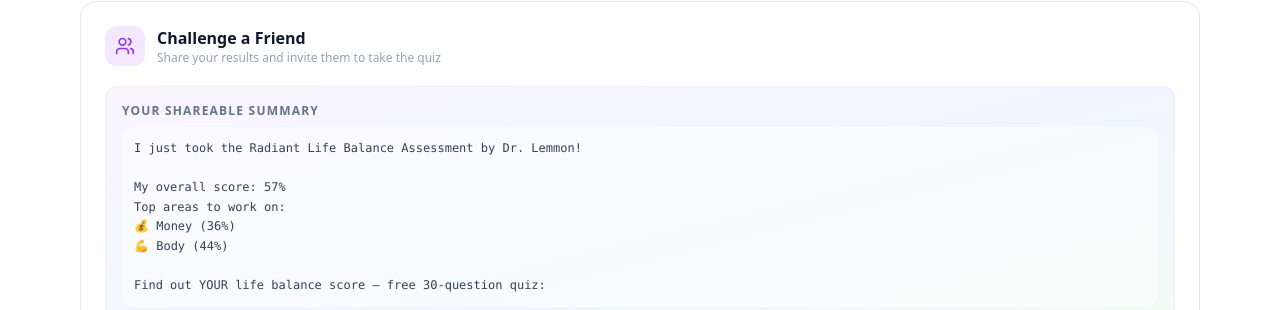
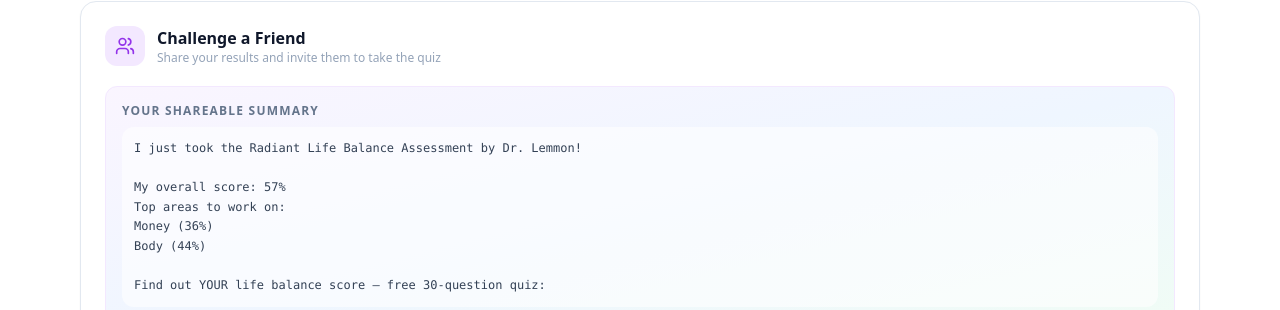
Before and after one commit to drdavidlemmon/radiant-life-balance, a Next.js app: page /results in a window 1280 px wide. Shown: the part 490-800 px from the top of the page. Built offline with nearby package versions, Linux system fonts and the light colour scheme; no server answers.

Commit message:
Remove emoji area icons from shared results text

```diff
--- a/components/share-results-panel.tsx
+++ b/components/share-results-panel.tsx
@@ -27,11 +27,6 @@
   relationships: 'Relationships', money: 'Money', direction: 'Direction',
 }
 
-const AREA_EMOJI: Record<AreaKey, string> = {
-  mind: '🧠', body: '💪', spirit: '✨',
-  relationships: '❤️', money: '💰', direction: '🧭',
-}
-
 interface Props {
   results: QuizResults
 }
@@ -45,11 +40,11 @@
   const quizUrl = typeof window !== 'undefined' ? `${window.location.origin}/quiz` : 'https://radiantlifebalance.com/quiz'
 
   // Build personalised share text
-  const areaLine = top2.map(k => `${AREA_EMOJI[k]} ${AREA_NAMES[k]}: ${results.scores[k]}%`).join('  |  ')
+  const areaLine = top2.map(k => `${AREA_NAMES[k]}: ${results.scores[k]}%`).join('  |  ')
 
-  const tweetText = `I just took the Radiant Life Balance Assessment by Dr. Lemmon!\n\nMy overall score: ${overall}%\nTop areas to work on:\n${top2.map(k => `${AREA_EMOJI[k]} ${AREA_NAMES[k]} (${results.scores[k]}%)`).join('\n')}\n\nFind out YOUR life balance score — free 30-question quiz:`
+  const tweetText = `I just took the Radiant Life Balance Assessment by Dr. Lemmon!\n\nMy overall score: ${overall}%\nTop areas to work on:\n${top2.map(k => `${AREA_NAMES[k]} (${results.scores[k]}%)`).join('\n')}\n\nFind out YOUR life balance score — free 30-question quiz:`
 
-  const longText = `I just took the Radiant Life Balance Assessment by Dr. Lemmon and got some really eye-opening results!\n\nMy overall life balance score: ${overall}%\n\nMy top priority areas:\n${top2.map(k => `${AREA_EMOJI[k]} ${AREA_NAMES[k]}: ${results.scores[k]}%`).join('\n')}\n\nThe quiz covers 6 areas of life: Mind, Body, Spirit, Relationships, Money and Direction. Takes about 5 minutes and the results are surprisingly accurate.\n\nTake the free quiz here: ${quizUrl}`
+  const longText = `I just took the Radiant Life Balance Assessment by Dr. Lemmon and got some really eye-opening results!\n\nMy overall life balance score: ${overall}%\n\nMy top priority areas:\n${top2.map(k => `${AREA_NAMES[k]}: ${results.scores[k]}%`).join('\n')}\n\nThe quiz covers 6 areas of life: Mind, Body, Spirit, Relationships, Money and Direction. Takes about 5 minutes and the results are surprisingly accurate.\n\nTake the free quiz here: ${quizUrl}`
 
   const emailSubject = `My Radiant Life Balance results — and a quiz for you`
   const emailBody = longText
```
